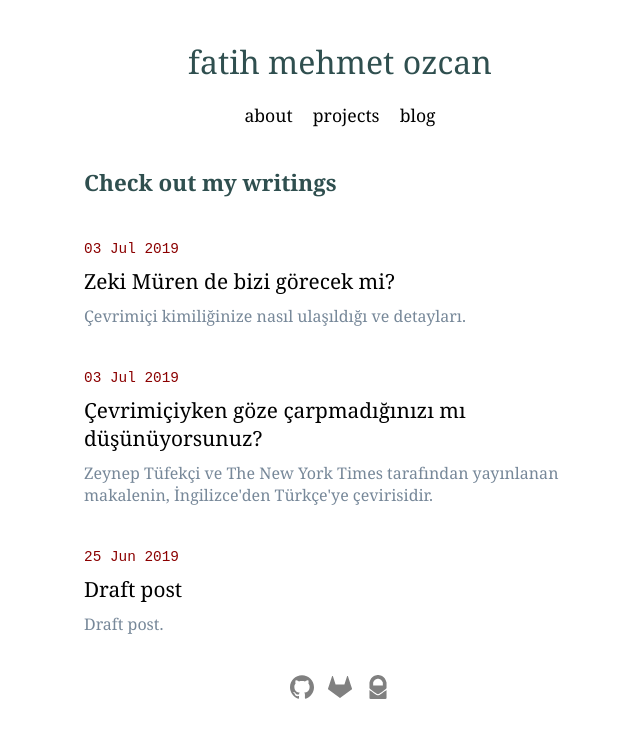
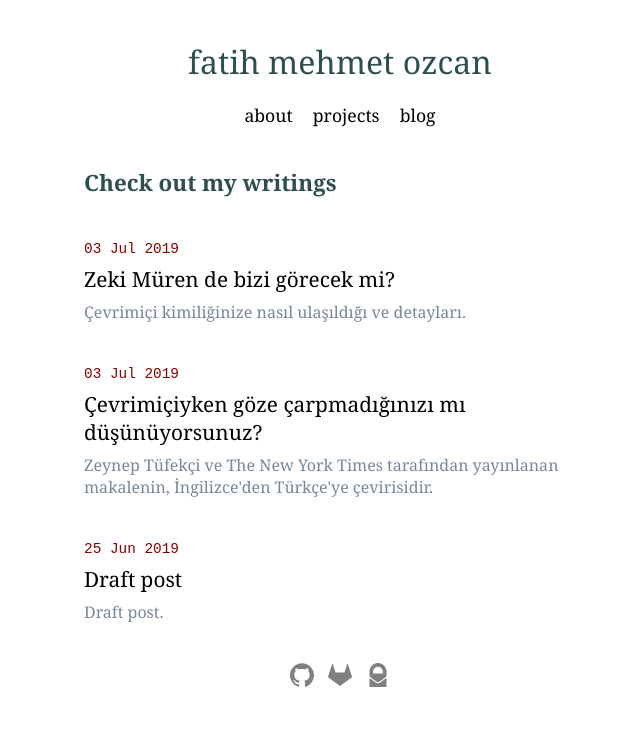
Before and after one commit to fatihmeh/fatihmeh.github.io, a Jekyll site: the page built from blog/index.html, in a window 1280 px wide. Shown: the top 738 px of the page, without its empty margins (300-940 px from the left). Built offline with Jekyll 4.4.1, drawn with Linux system fonts in a browser that asks for light colours.

Commit message:
Blog list margin update

```diff
--- a/css/main.css
+++ b/css/main.css
@@ -81,10 +81,10 @@ a:hover {
   font-size: 1.3rem; color:black;
 }
 .blog-date {
-  font-size: 0.9rem; color:lightslategray; margin-bottom:10px;
+  font-size: 0.9rem; color:lightslategray; margin-bottom:8px;
 }
 .blog-excerpt {
-  color: lightslategray; margin-top:10px; margin-top:10px; font-size:1rem;
+  color: lightslategray; margin-top:8px; font-size:1rem;
 }
 .info-text{
   color:darkred; font-family: "Courier New", Courier, monospace;
```
